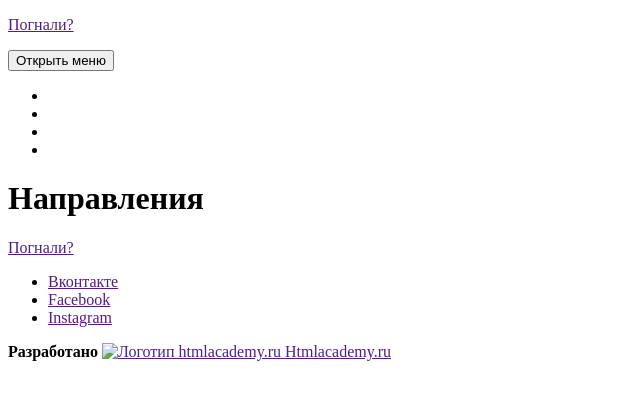
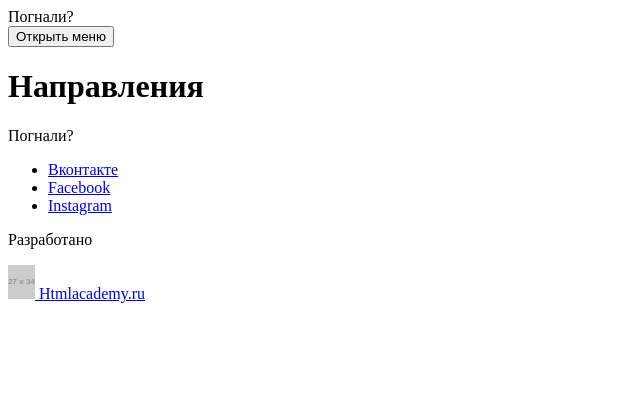
Before and after one commit to kashamalasha/197436-pognali-19, a website: page source/form.html in a window 1280 px wide. Shown: the whole page, without its empty margins (0-640 px from the left). Drawn offline with Linux system fonts and the light colour scheme; placeholder pictures from the web are drawn by us.

Commit message:
Исправляет замечания наставника по form.html

```diff
--- a/source/form.html
+++ b/source/form.html
@@ -6,57 +6,47 @@
 </head>
 <body>
   <header class="page-header">
-    <a href="" class="page-header__logo">
-      <p class="page-header__logo-title">Погнали?</p>
-    </a>
+    <div class="page-header__logo">
+      <span class="page-header__logo-title">Погнали?</span>
+    </div>
     <nav class="main-nav">
       <button class="main-nav__toggle" type="button">
         <span class="visually-hidden">Открыть меню</span>
       </button>
-      <div class="main-nav__wrapper">
-        <ul class="main-nav__list site-list">
-          <li class="site-list__item"></li>
-          <li class="site-list__item"></li>
-          <li class="site-list__item"></li>
-          <li class="site-list__item"></li>
-        </ul>
-      </div>
     </nav>
   </header>
   <main class="page-main">
     <h1 class="page-main__header">Направления</h1>
   </main>
   <footer class="page-footer">
-    <div class="page-footer__wrapper">
-      <a href="" class="page-footer__logo-title">
-        Погнали?
-      </a>
-      <div class="page-footer__social social">
-        <ul class="social__list">
+    <div class="page-footer__logo">
+      <span class="page-footer__logo-title">Погнали?</span>
+    </div>
+    <div class="page-footer__social">
+      <ul class="social">
         <li class="social__item">
-            <a href="" class="social__link social__link--vkontakte">
+          <a class="social__link social__link--vkontakte" href="#">
             <span class="visually-hidden">Вконтакте</span>
           </a>
         </li>
         <li class="social__item">
-            <a href="" class="social__link social__link--facebook">
+          <a class="social__link social__link--facebook" href="#">
             <span class="visually-hidden">Facebook</span>
           </a>
         </li>
         <li class="social__item">
-            <a href="" class="social__link social__link--instagram">
+          <a class="social__link social__link--instagram" href="#">
             <span class="visually-hidden">Instagram</span>
           </a>
         </li>
       </ul>
     </div>
     <div class="page-footer__copyright copyright">
-        <b class="copyright__text">Разработано</b>
-        <a href="" class="copyright__link">
-          <img src="" alt="Логотип htmlacademy.ru" class="copyright__image">
+      <p class="copyright__text">Разработано</p>
+      <a class="copyright__link" href="#">
+        <img class="copyright__image" src="https://via.placeholder.com/27x34" width="27" height="34" alt="Логотип htmlacademy.ru">
         <span class="visually-hidden">Htmlacademy.ru</span>
       </a>
-      </div>
     </div>
   </footer>
 </body>
```
Lines whose indentation alone changed are shown as unchanged.
